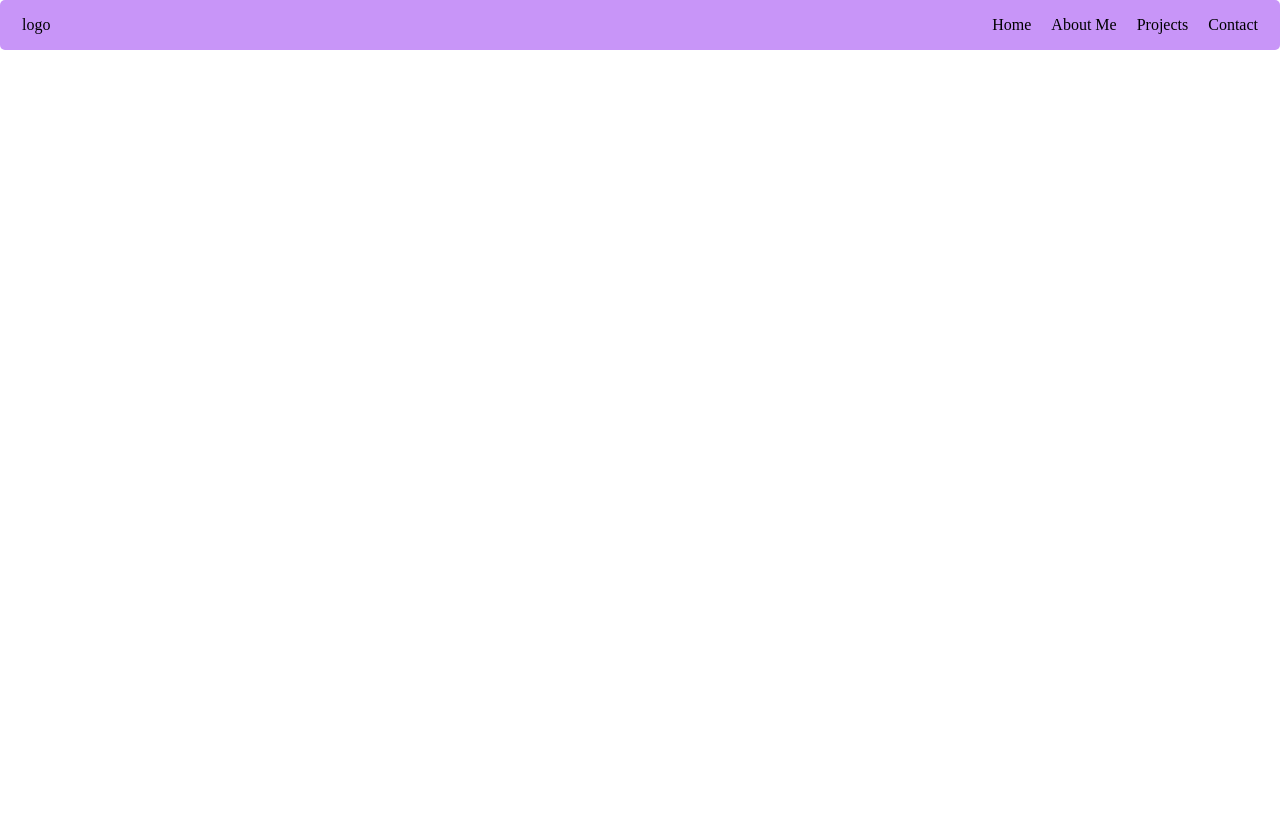
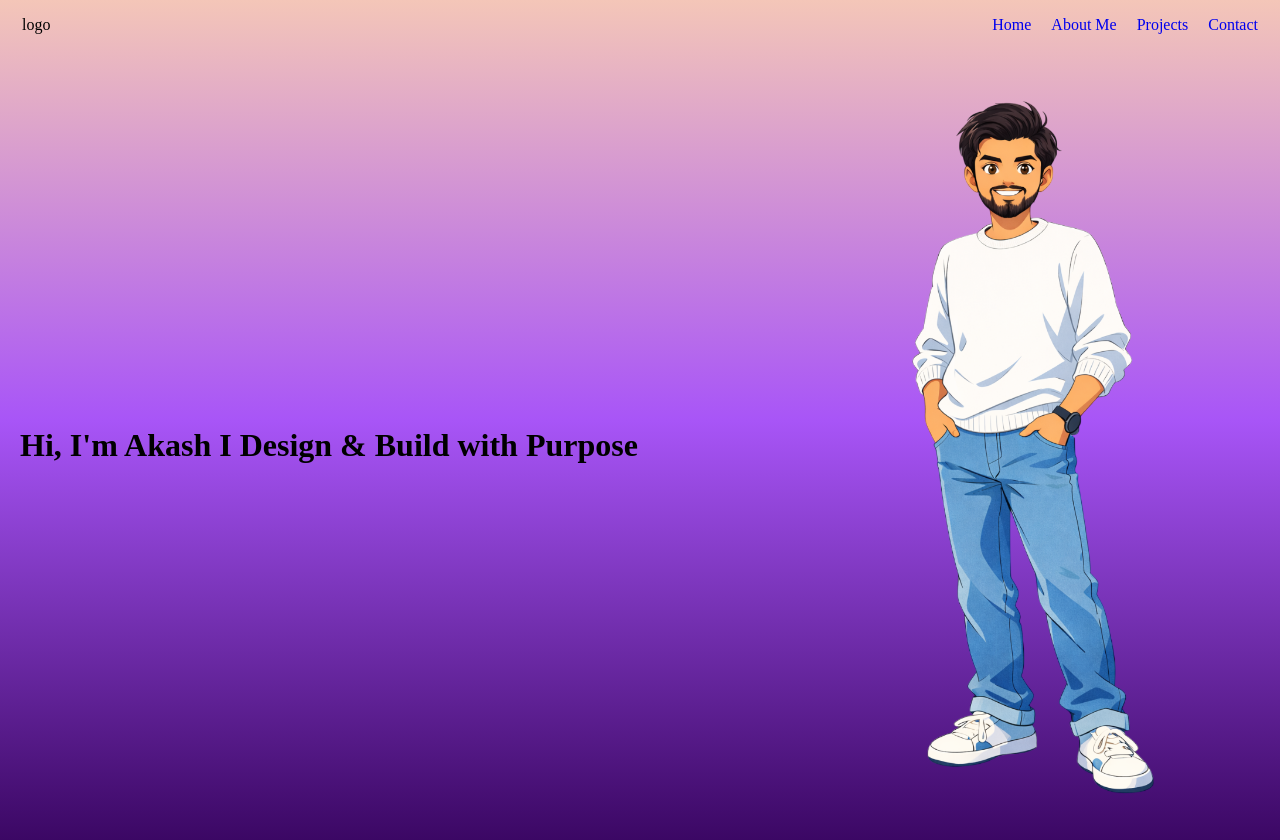
Before and after one commit to AkaCore/my-portfolio-website, a plain HTML site: page index.html in a window 1280 px wide. Before the commit the page ends 800 px from the top, so only its background shows below. Drawn offline with Linux system fonts and the light colour scheme.

Commit message:
Added hero section gradient and layout improvements

```diff
--- a/index.html
+++ b/index.html
@@ -5,8 +5,10 @@
     <meta name="viewport" content="width=device-width, initial-scale=1.0">
     <title>Document</title>
     <link rel="stylesheet" href="style.css">
+
 </head>
 <body>
+    <div class="hero-section">
         <nav class="navbar">
             <div class="logo">logo</div>
             <ul class="nav-items">
@@ -16,5 +18,15 @@
                 <li><a href="#">Contact</a></li>
             </ul>
          </nav>
+
+        <div class="hero">
+            <div class="text">
+                <h1>Hi, I'm Akash I Design & Build with Purpose</h1>
+            </div>
+            <div class="image">
+                <img src="Resources/Hero.png" alt="Image" >
+            </div>
+        </div>
+    </div>
 </body>
 </html>
--- a/style.css
+++ b/style.css
@@ -5,7 +5,7 @@ body{
 }
 
 .navbar{
-    background-color: rgb(200, 149, 248);
+    background-color: transparent;
     display: flex;
     justify-content: space-between;
     align-items: center;
@@ -24,6 +24,44 @@ body{
 }
 
 .nav-items a{
-    color: black;
+    color: rgb(rgb(201, 138, 138), rgb(179, 114, 233), rgb(91, 91, 255));
     text-decoration: none;
 }
+
+.hero{
+    display: flex;
+    justify-content: space-between;
+    align-items: center;
+    padding: 20px;
+    min-height: 90vh;
+}
+
+.text{
+    display: flex;
+    align-items: center;
+    justify-content: center;
+
+}
+.text h1{
+
+}
+.image{
+    display: flex;
+    justify-content: center;
+    align-items: center;
+
+}
+
+.image img{
+    width: 500px;
+}
+
+.hero-section{
+    min-height: 100vh;
+    background: linear-gradient(
+        180deg,
+        #f4c6b8 0%,
+        #a855f7 50%,
+        #3b0764 100%
+    );
+}
```
Also changed, not shown: Resources/Hero.png (added), img.jpg (deleted). Lines whose indentation alone changed are shown as unchanged.
